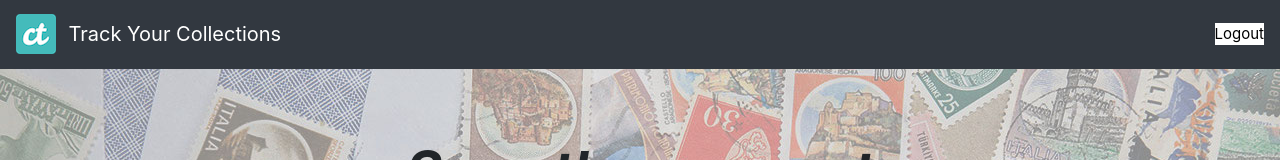
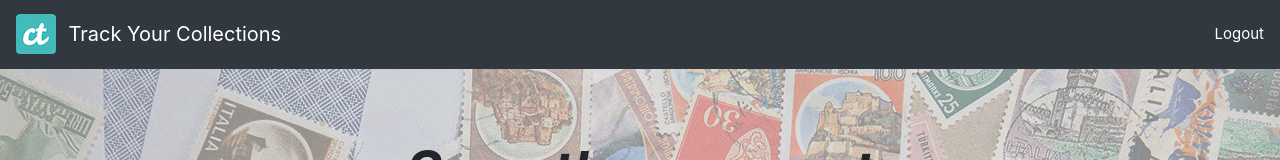
Before and after one commit to moniquestigter/Collection-Tracker-Frontend, a React (Create React App) app: page /signup in a window 1280 px wide. Shown: the top 160 px of the page. Built offline with nearby package versions, Linux system fonts and the light colour scheme.

Commit message:
added signup

```diff
--- a/src/components/login.component.js
+++ b/src/components/login.component.js
@@ -74,6 +74,7 @@ export default class Login extends Component {
                 <h3 style={{marginTop: "3%"}}> Login </h3>
                 <br/>
                 <form onSubmit={this.onSubmit} >
+
                     <div className="form-group">
                         <label>Username: </label>
                         <input style={{width: "70%"}}
@@ -100,7 +101,10 @@ export default class Login extends Component {
 
                 </form>
             </div>
-
+            <div style={{float: "right", marginTop: "-25%", marginRight: "8%", textAlign: "center"}}>
+                <h3>Don't have an account?</h3>
+                <a href="/signup">Click Here!</a>
+            </div>
 
             </div>
 
--- a/src/components/navbar.components.js
+++ b/src/components/navbar.components.js
@@ -10,7 +10,7 @@ export default function NavbarClass (props) {
                         <br/>
                         <a className="navbar-brand" style={{color: "white", padding: "1%"}} >Track Your Collections</a>
                         <form className="form-inline ml-auto" >
-                            <a href="http://localhost:3000/login" style={{ color: "black", background: "white", width: "120%", fontSize: "15px"}}> Logout</a>
+                            <a href="http://localhost:3000/login" style={{ color: "white", fontSize: "15px"}}> Logout</a>
                         </form>
                     </nav>
                     <section id="showcase" style={{minHeight: "200px", background: `url(${Image})`, textAlign: "center"}}>
```
